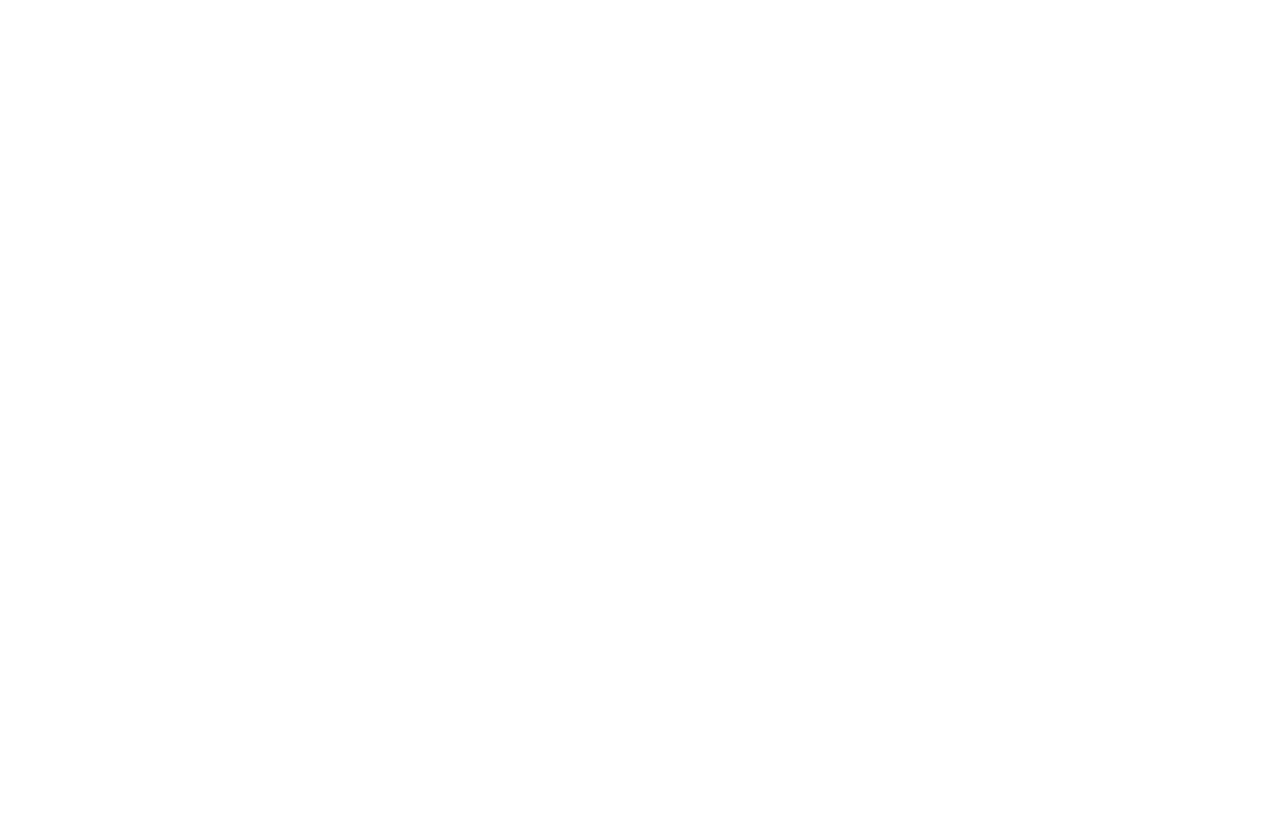
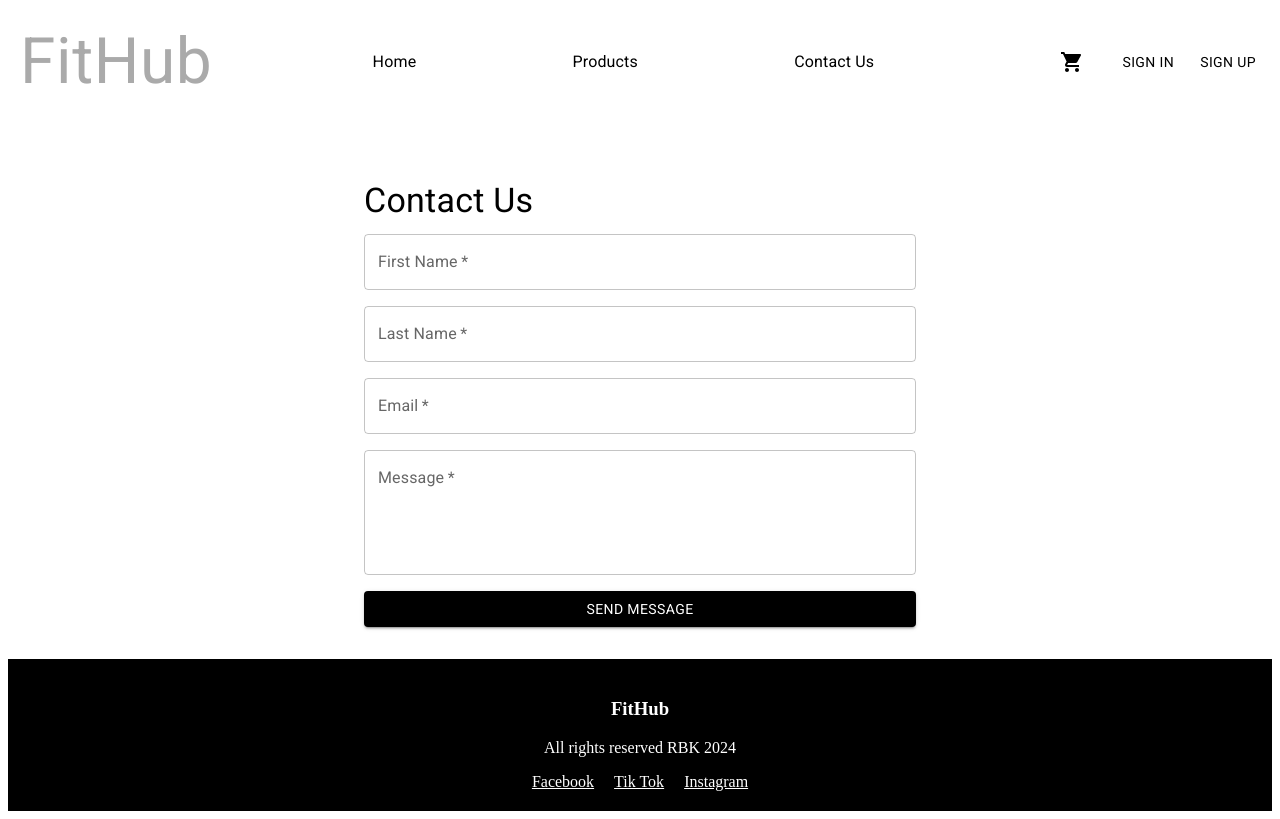
Before and after one commit to ManelBouzidi/fithub, a React (Vite) app in the folder client/: page /contact in a window 1280 px wide. Before the commit this address had no page. Built offline with nearby package versions, Linux system fonts and the light colour scheme.

Commit message:
contact us

```diff
--- a/client/src/App.jsx
+++ b/client/src/App.jsx
@@ -1,5 +1,5 @@
 import React, { useState } from 'react'
-import { BrowserRouter as Router, Routes, Route } from 'react-router-dom'
+import { BrowserRouter as Router, Routes, Route, Navigate } from 'react-router-dom'
 import FrontOfficeLayout from './layouts/FrontOfficeLayout'
 import Home from './home/Home'
 import SignIn from './components/SignIn'
@@ -10,10 +10,11 @@
 import Cart from './components/Cart'
 import { ThemeProvider } from '@mui/material/styles'
 import Theme from './components/Theme'
+import { isAuthenticated as isAuth } from './auth'
+import ContactUs from './components/ContactUs'
 
 function App() {
   const [isAuthenticated, setIsAuthenticated] = useState(false)
-
   return (
     <ThemeProvider theme={Theme}>
       <Router>
@@ -21,8 +22,9 @@
           <Route path="/" element={<FrontOfficeLayout isAuthenticated={isAuthenticated} setIsAuthenticated={setIsAuthenticated} />}>
             <Route index element={<Home />} />
             <Route path="products" element={<Product />} />
+            <Route path="contact" element={<ContactUs />} />
             <Route path="product/:productId" element={<OneProduct />} />
-            <Route path="cart" element={<Cart />} />
+            <Route path="cart" element={isAuth() ? <Cart /> : <Navigate to="/signin" />} />
           </Route>
           <Route path="/signin" element={<SignIn setIsAuthenticated={setIsAuthenticated} />} />
           <Route path="/signup" element={<SignUp />} />
--- a/client/src/components/Cart.jsx
+++ b/client/src/components/Cart.jsx
@@ -11,7 +11,11 @@
     Paper,
     Button,
     Box,
-    CircularProgress
+    CircularProgress,
+    Card,
+    CardContent,
+    Grid,
+    Avatar
 } from '@mui/material';
 import { getAuthHeader } from "../auth";
 
@@ -48,7 +52,7 @@
     if (error) return <Typography color="error">{error}</Typography>;
 
     return (
-        <Box sx={{ maxWidth: 800, margin: 'auto', mt: 4 }}>
+        <Box sx={{ maxWidth: 1000, margin: 'auto', mt: 4 }}>
             <Typography variant="h4" gutterBottom>
                 Your Cart
             </Typography>
@@ -56,36 +60,44 @@
                 <Typography>Your cart is empty.</Typography>
             ) : (
                 <>
-                    <TableContainer component={Paper}>
-                        <Table>
-                            <TableHead>
-                                <TableRow>
-                                    <TableCell>Product</TableCell>
-                                    <TableCell align="right">Price</TableCell>
-                                </TableRow>
-                            </TableHead>
-                            <TableBody>
-                                {cartItems.map((item) => (
-                                    <TableRow key={item._id}>
-                                        <TableCell component="th" scope="row">
-                                            {item.name}
-                                        </TableCell>
-                                        <TableCell align="right">{item.price} DT</TableCell>
-                                    </TableRow>
-                                ))}
-                                <TableRow>
-                                    <TableCell component="th" scope="row">
-                                        <strong>Total</strong>
-                                    </TableCell>
-                                    <TableCell align="right">
-                                        <strong>{calculateTotal()} DT</strong>
-                                    </TableCell>
-                                </TableRow>
-                            </TableBody>
-                        </Table>
-                    </TableContainer>
+                    <Grid container spacing={2}>
+                        {cartItems.map((item) => (
+                            <Grid item xs={12} key={item._id}>
+                                <Card>
+                                    <CardContent>
+                                        <Grid container alignItems="center" spacing={2}>
+                                            <Grid item>
+                                                <Avatar
+                                                    src={item.images}
+                                                    alt={item.name}
+                                                    sx={{ width: 80, height: 80 }}
+                                                    variant="rounded"
+                                                />
+                                            </Grid>
+                                            <Grid item xs>
+                                                <Typography variant="h6">{item.name}</Typography>
+                                                <Typography variant="body2" color="text.secondary">
+                                                    {item.description}
+                                                </Typography>
+                                            </Grid>
+                                            <Grid item>
+                                                <Typography variant="h6">{item.price} DT</Typography>
+                                            </Grid>
+                                        </Grid>
+                                    </CardContent>
+                                </Card>
+                            </Grid>
+                        ))}
+                    </Grid>
+                    <Card sx={{ mt: 4, bgcolor: 'primary.light' }}>
+                        <CardContent>
+                            <Typography variant="h5" align="right" color="primary.contrastText">
+                                Total: {calculateTotal()} DT
+                            </Typography>
+                        </CardContent>
+                    </Card>
                     <Box sx={{ mt: 2, display: 'flex', justifyContent: 'flex-end' }}>
-                        <Button variant="contained" color="primary">
+                        <Button variant="contained" color="primary" size="large">
                             Checkout
                         </Button>
                     </Box>
--- /dev/null
+++ b/client/src/components/ContactUs.jsx
@@ -0,0 +1,72 @@
+import React from 'react';
+import {
+    Container,
+    Typography,
+    TextField,
+    Button,
+    Grid,
+    Box
+} from '@mui/material';
+
+const ContactUs = () => {
+    return (
+        <Container maxWidth="sm">
+            <Box sx={{ mt: 8, mb: 4 }}>
+                <Typography variant="h4" component="h1" gutterBottom>
+                    Contact Us
+                </Typography>
+                <form>
+                    <Grid container spacing={2}>
+                        <Grid item xs={12}>
+                            <TextField
+                                fullWidth
+                                label="First Name"
+                                variant="outlined"
+                                required
+                            />
+                        </Grid>
+                        <Grid item xs={12}>
+                            <TextField
+                                fullWidth
+                                label="Last Name"
+                                variant="outlined"
+                                required
+                            />
+                        </Grid>
+                        <Grid item xs={12}>
+                            <TextField
+                                fullWidth
+                                label="Email"
+                                variant="outlined"
+                                type="email"
+                                required
+                            />
+                        </Grid>
+                        <Grid item xs={12}>
+                            <TextField
+                                fullWidth
+                                label="Message"
+                                variant="outlined"
+                                multiline
+                                rows={4}
+                                required
+                            />
+                        </Grid>
+                        <Grid item xs={12}>
+                            <Button
+                                type="submit"
+                                variant="contained"
+                                color="primary"
+                                fullWidth
+                            >
+                                Send Message
+                            </Button>
+                        </Grid>
+                    </Grid>
+                </form>
+            </Box>
+        </Container>
+    );
+};
+
+export default ContactUs;
--- a/client/src/layouts/FrontOfficeLayout.jsx
+++ b/client/src/layouts/FrontOfficeLayout.jsx
@@ -1,12 +1,14 @@
 import React from 'react';
 import { Outlet } from 'react-router-dom';
 import Navbar from '../components/Navbar';
+import Footer from '../components/Footer';
 
 function FrontOfficeLayout({ isAuthenticated, setIsAuthenticated }) {
     return (
         <>
             <Navbar isAuthenticated={isAuthenticated} setIsAuthenticated={setIsAuthenticated} />
             <Outlet />
+            <Footer />
         </>
     );
 }
```
Also changed, not shown: client/Shop/Cart.jsx (deleted, +0 -26 lines).
